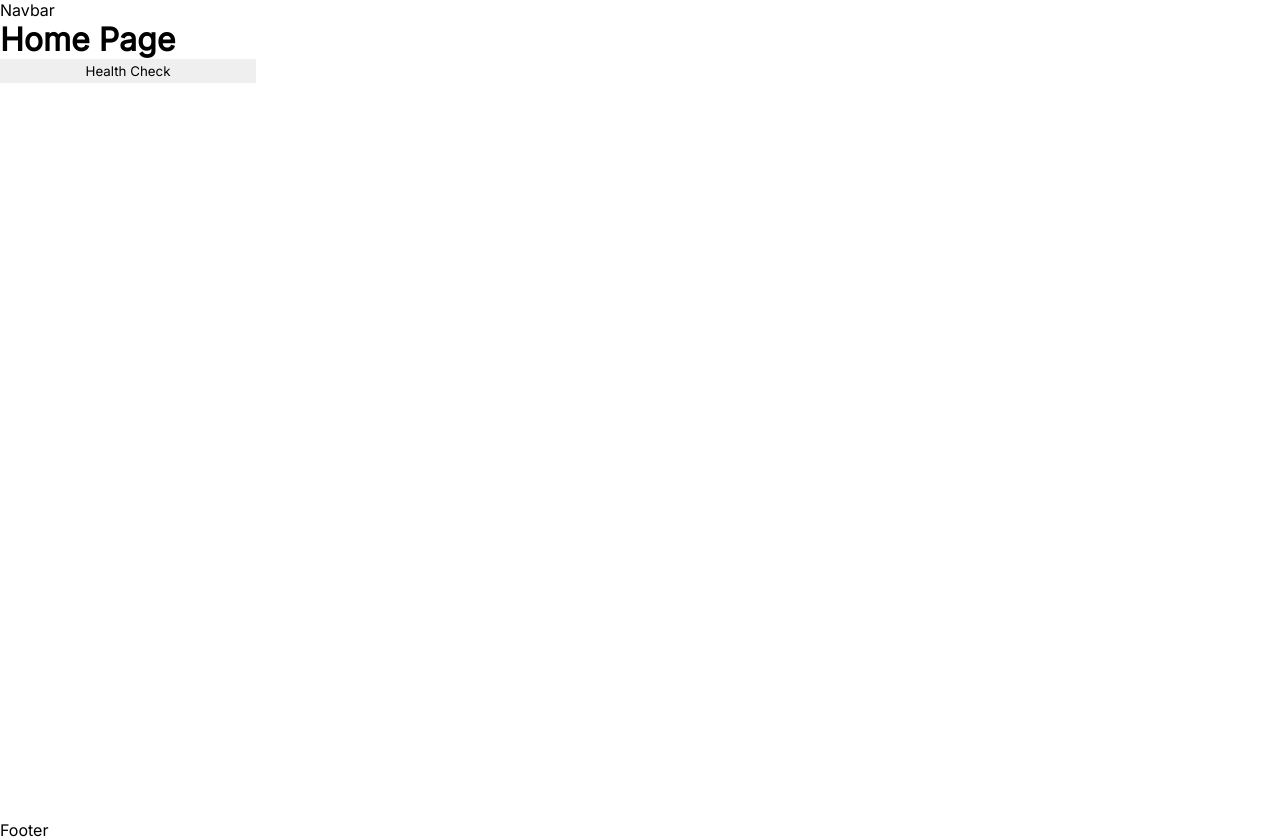
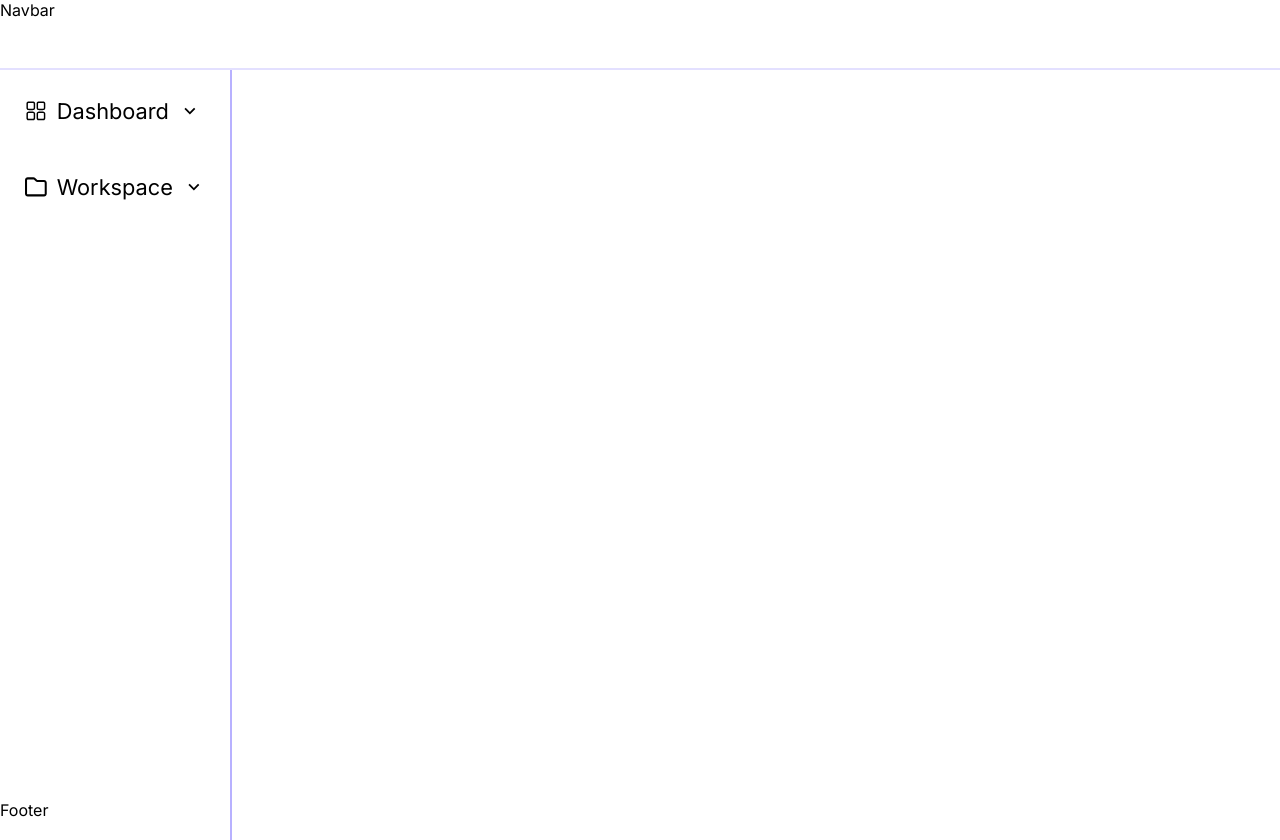
Before and after one commit to gdsc-nits-org/project-manager-frontend, a React (Vite) app: page / in a window 1280 px wide. Built offline with nearby package versions, Linux system fonts and the light colour scheme.

Commit message:
PM-21 Sidebar (#3)
* sidebar added

```diff
--- a/package.json
+++ b/package.json
@@ -17,6 +17,7 @@
     "@vitejs/plugin-react": "^2.2.0",
     "react": "^18.2.0",
     "react-dom": "^18.2.0",
+    "react-icons": "^5.0.1",
     "react-router-dom": "^6.4.3",
     "vite": "^3.2.3"
   },
--- a/src/App.jsx
+++ b/src/App.jsx
@@ -2,12 +2,13 @@ import { Routes, Route } from "react-router-dom";
 
 import { Home, Error } from "./Pages";
 
-import { Navbar, Footer } from "./Components";
+import { Navbar, Footer, Sidebar } from "./Components";
 
 const App = () => {
   return (
     <>
       <Navbar />
+      <Sidebar />
       <Routes>
         <Route path="/" element={<Home />} />
         <Route path="*" element={<Error />} />
--- a/src/Components/Navbar/Navbar.jsx
+++ b/src/Components/Navbar/Navbar.jsx
@@ -1,5 +1,14 @@
+import React from "react";
+
+import styles from "./Navbar.module.scss";
+
 const Navbar = () => {
-  return <nav>Navbar</nav>;
+  return (
+    <>
+      {/** navbbar */}
+      <div className={styles.Navbar}>Navbar</div>
+    </>
+  );
 };
 
 export default Navbar;
--- a/src/Components/Navbar/Navbar.module.scss
+++ b/src/Components/Navbar/Navbar.module.scss
@@ -0,0 +1,6 @@
+.Navbar {
+  position: fixed;
+  width: 100vw;
+  height: 70px;
+  border-bottom: 2px solid #7364ff33;
+}
--- /dev/null
+++ b/src/Components/Sidebar/Sidebar.jsx
@@ -0,0 +1,77 @@
+import React, { useState } from "react";
+import { RxDashboard } from "react-icons/rx";
+import { GrOverview } from "react-icons/gr";
+import { MdKeyboardArrowDown } from "react-icons/md";
+import { IoIosArrowUp } from "react-icons/io";
+import { FaRegFolder } from "react-icons/fa6";
+import { PiClockCounterClockwiseFill } from "react-icons/pi";
+import { RiCheckboxIndeterminateLine } from "react-icons/ri";
+import styles from "./Sidebar.module.scss";
+
+const Sidebar = () => {
+  const [isDashHid, setisDashHid] = useState(true);
+  const [isWorkHid, setisWorkHid] = useState(true);
+
+
+  return (
+    <div className={styles.wrapper}>
+      <div className={`${styles.dashboard} ${styles.container}`}>
+        <button
+          style={{ color: `${isDashHid ? "black" : "rgba(115, 100, 255, 1)"}` }}
+          onClick={() => {
+            setisDashHid(!isDashHid);
+            setisWorkHid(true);
+          }}
+        >
+          <RxDashboard />
+          Dashboard
+          {isDashHid ? <MdKeyboardArrowDown /> : <IoIosArrowUp />}
+        </button>
+        <div className={styles.items}>
+          <div className={`${styles.it} ${isDashHid && styles.hidden}`}>
+            <h3>
+              <RiCheckboxIndeterminateLine />
+              Overview
+            </h3>
+            <h3>
+              <PiClockCounterClockwiseFill />
+              Recent Viewed
+            </h3>
+          </div>
+        </div>
+      </div>
+      <div className={`${styles.workspace} ${styles.container}`}>
+        <button
+          style={{ color: `${isWorkHid ? "black" : "rgba(115, 100, 255, 1)"}` }}
+          onClick={() => {
+            setisWorkHid(!isWorkHid);
+            setisDashHid(true);
+          }}
+        >
+          <FaRegFolder />
+          Workspace
+          {isWorkHid ? <MdKeyboardArrowDown /> : <IoIosArrowUp />}
+        </button>
+
+        <div className={styles.items}>
+          <div className={`${styles.it} ${isWorkHid && styles.hidden}`}>
+            <h3>
+              <GrOverview />
+              Project1
+            </h3>
+            <h3>
+              <GrOverview />
+              Project2
+            </h3>
+            <h3>
+              <GrOverview />
+              Project3
+            </h3>
+          </div>
+        </div>
+      </div>
+    </div>
+  );
+};
+
+export default Sidebar;
--- /dev/null
+++ b/src/Components/Sidebar/Sidebar.module.scss
@@ -0,0 +1,71 @@
+.wrapper {
+  position: fixed;
+  min-height: 100vh;
+  margin-top: var(--navbar-height);
+  border-right: 0.125rem solid rgba(115, 100, 255, 0.5);
+  padding: 1.625rem, 0rem, 1.625rem, 0rem;
+  gap: .625rem;
+  display: flex;
+  flex-direction: column;
+
+  .dashboard {
+    margin-top: 8%;
+  }
+
+  .container {
+    position: relative;
+    width: 100%;
+    padding: .625rem 1.5625rem;
+    cursor: pointer;
+
+    button {
+      display: flex;
+      gap: .625rem;
+      justify-content: center;
+      align-items: center;
+      font-size: 1.7vw;
+
+      background: none;
+      border: none;
+      padding: 0;
+      cursor: pointer;
+      outline: inherit;
+
+      @media screen and (max-width: 768px) {
+        font-size: 2.9vw;
+      }
+
+    }
+
+    .hidden {
+      display: none !important;
+      transform: translateY(-110%) !important;
+      transition: all 1s ease-in-out;
+    }
+
+    .items {
+      display: flex;
+      flex-direction: column;
+      gap: .625rem;
+      padding: .625rem 1.25rem;
+      transition: all 1s ease-in-out;
+      overflow: hidden;
+
+      .it {
+        transition: all 1s ease-in-out;
+      }
+
+      h3 {
+        display: flex;
+        gap: .625rem;
+        justify-content: flex-start;
+        align-items: center;
+        font-size: 1.2vw;
+
+        @media screen and (max-width: 768px) {
+          font-size: 2.4vw;
+        }
+      }
+    }
+  }
+}
--- a/src/Components/index.jsx
+++ b/src/Components/index.jsx
@@ -1,5 +1,6 @@
 import Button from "./Button/Button";
 import Navbar from "./Navbar/Navbar";
 import Footer from "./Footer/Footer";
+import Sidebar from "./Sidebar/Sidebar";
 
-export { Button, Navbar, Footer };
+export { Button, Navbar, Footer, Sidebar };
--- a/src/Pages/Home/Home.jsx
+++ b/src/Pages/Home/Home.jsx
@@ -1,4 +1,3 @@
-import { Button } from "../../Components";
 import { useFetchOnAction } from "../../Hooks";
 
 import style from "./Home.module.scss";
@@ -12,21 +11,7 @@ const Home = () => {
     fetchFunc("/db/demo.json");
   };
 
-  return (
-    <main className={style.home}>
-      {loading ? (
-        <h1>Loading...</h1>
-      ) : (
-        <>
-          <h1>Home Page</h1>
-          {error ? <h2 className={style.error}>{error}</h2> : <h2>{data?.msg}</h2>}
-          <Button type="button" onClick={handleClick}>
-            Health Check
-          </Button>
-        </>
-      )}
-    </main>
-  );
+  return <main className={style.home}>{loading ? <h1>Loading...</h1> : <></>}</main>;
 };
 
 export default Home;
--- a/src/index.scss
+++ b/src/index.scss
@@ -1,6 +1,7 @@
 @import url("https://fonts.googleapis.com/css2?family=Inter&family=Poppins&display=swap");
 
 :root {
+  --navbar-height: 70px;
   --gdsc-font-1: "Inter", sans-serif;
   --gdsc-font-2: "Poppins", sans-serif;
 
```
Also changed, not shown: 2 other files (tests, documents, lock files or other folders).
